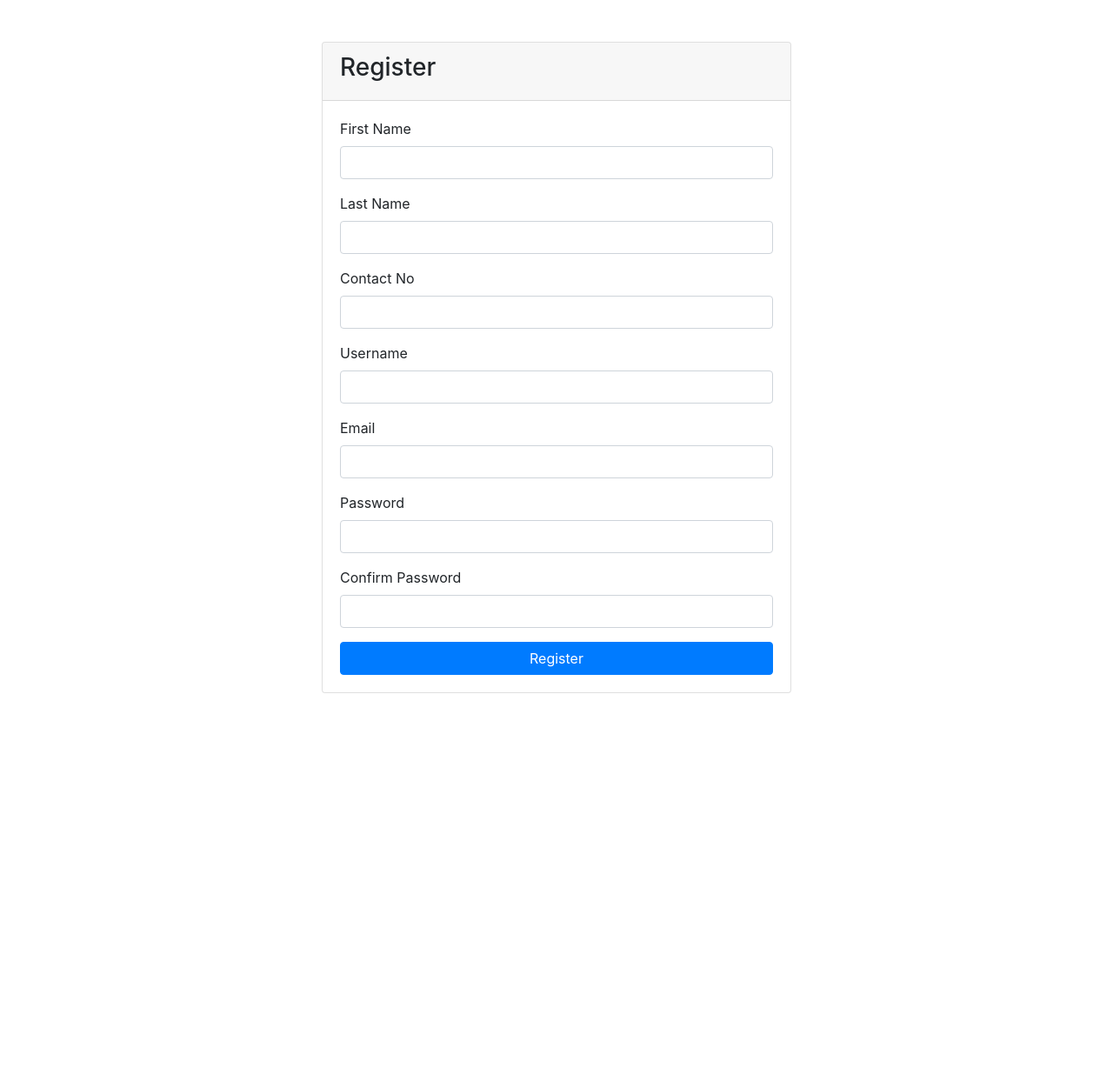
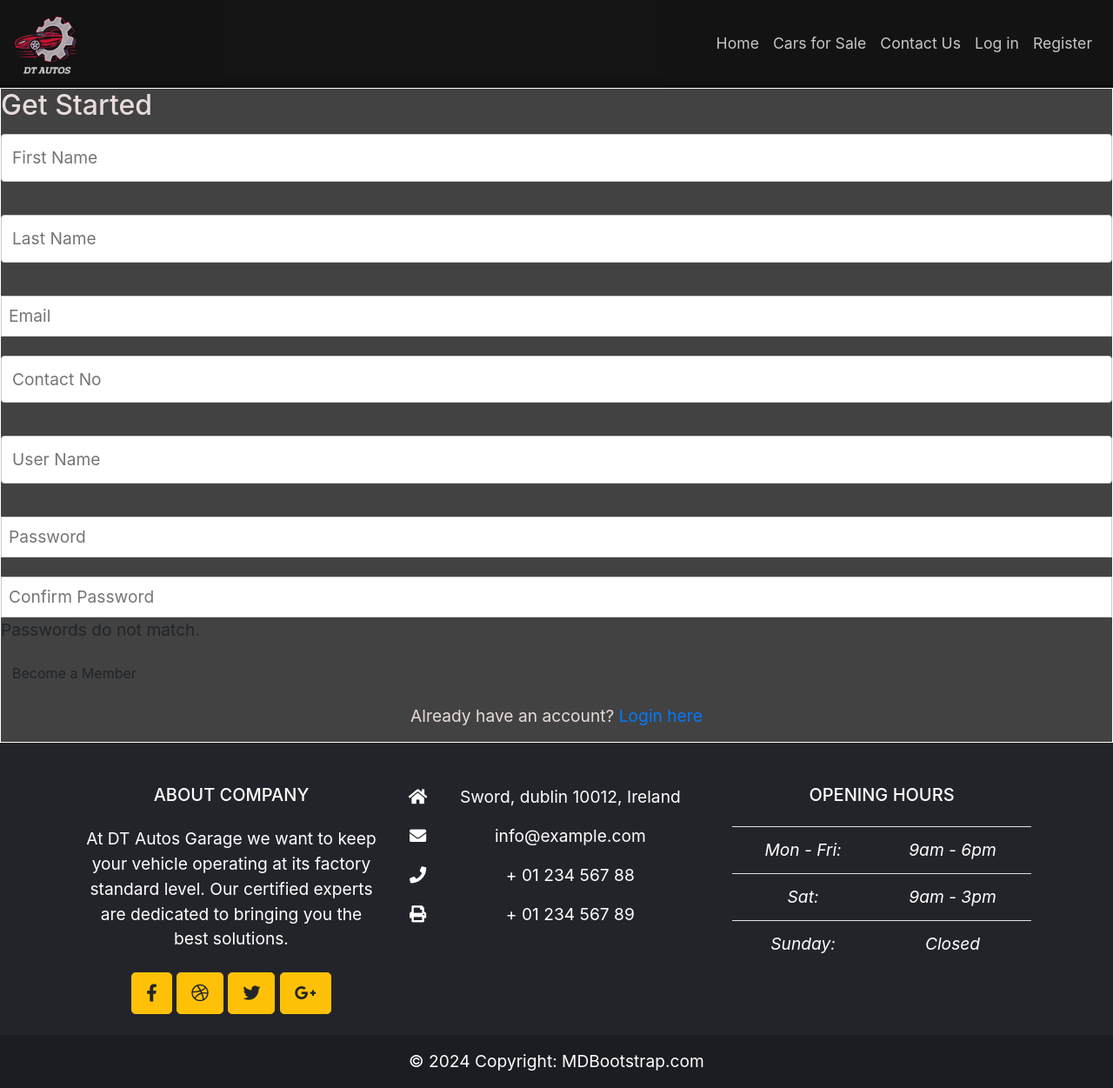
Before and after one commit to Shazi-dani/Garage-Management-System, a Django app: page /userapi/register/ in a window 1280 px wide. Shown: the whole page at 87% size. Before the commit the page ends 797 px from the top, so only its background shows below. Run offline with Django 5.2, Linux system fonts and the light colour scheme; some libraries are stand-ins or nearby versions.

Commit message:
Redesign register page according to new theme

```diff
--- a/dashboard/templates/base.html
+++ b/dashboard/templates/base.html
@@ -74,11 +74,6 @@
           <p>
             At DT  Autos Garage we want to keep your vehicle operating at its factory standard level. Our certified experts are dedicated to bringing you the best solutions.
           </p>
-
-          <p>
-            No problem is too big or too small for us to handle, our specialists are here to help you.
-          </p>
-
           <div class="mt-4">
             <!-- Facebook -->
             <a type="button" class="btn btn-floating btn-warning btn-lg"><i class="fab fa-facebook-f"></i></a>
--- /dev/null
+++ b/users/static/users/js/register.js
@@ -0,0 +1,29 @@
+$(document).ready(function() {
+    $('#registerForm').on('submit', function(event) {
+        event.preventDefault();
+        const data = $(this).serialize(); // This includes the CSRF token
+
+        const password = document.getElementById('password').value;
+        const confirmPassword = document.getElementById('confirmPassword').value;
+
+        // Validate that passwords match
+        if (password !== confirmPassword) {
+            document.getElementById('passwordError').style.display = 'block';
+            return;
+        } else {
+            document.getElementById('passwordError').style.display = 'none';
+            $.ajax({
+                url: '',
+                method: 'POST',
+                data: data,
+                success: function(response) {
+                        alert('Registration successful!');
+                        window.location.href = '/dashboard/';
+                    },
+                    error: function() {
+                        alert('Registration failed. Please try again.');
+                }
+            });
+        }
+    });
+});
--- a/users/templates/register.html
+++ b/users/templates/register.html
@@ -1,79 +1,38 @@
-<!DOCTYPE html>
-<html lang="en">
-<head>
-    <meta charset="UTF-8">
-    <meta name="viewport" content="width=device-width, initial-scale=1.0">
-    <title>Register</title>
-    <link rel="stylesheet" href="https://stackpath.bootstrapcdn.com/bootstrap/4.5.2/css/bootstrap.min.css">
-    <script src="https://code.jquery.com/jquery-3.5.1.min.js"></script>
-</head>
-<body>
-<div class="container mt-5">
-    <div class="row justify-content-center">
-        <div class="col-md-6">
-            <div class="card">
-                <div class="card-header">
-                    <h3>Register</h3>
-                </div>
-                <div class="card-body">
-                    <form id="register-form" method="POST">
+{% extends "base.html" %}
+
+{% load static %}
+{% block content %}
+<div>
+<div class="register-container" style="border: 1px,solid,#fff; box-shadow: 0 0 10px 5px rgba(0, 0, 0, 0.3);">
+    <h2 style="color: rgb(232, 219, 219);" >Get Started</h2>
+    <form id="registerForm", method="POST">
         {% csrf_token %}
         <div class="form-group">
-                            <label for="first_name">First Name</label>
-                            <input type="text" id="first_name" class="form-control" name="first_name" required>
+            <input type="text" id="firstName" name="first_name" placeholder="First Name" required>
         </div>
         <div class="form-group">
-                            <label for="last_name">Last Name</label>
-                            <input type="text" id="last_name" class="form-control" name="last_name" required>
+            <input type="text" id="lastName" name="last_name" placeholder="Last Name" required>
         </div>
         <div class="form-group">
-                            <label for="conatct_no">Contact No</label>
-                            <input type="text" id="contact_no" class="form-control" name="contact_no" required>
+            <input type="email" id="email" name="email" placeholder="Email" required>
         </div>
         <div class="form-group">
-                            <label for="username">Username</label>
-                            <input type="text" id="username" class="form-control" name="username" required>
+            <input type="text" id="contactNo" name="contact_no" placeholder="Contact No" required>
         </div>
         <div class="form-group">
-                            <label for="email">Email</label>
-                            <input type="email" id="email" class="form-control" name="email" required>
+            <input type="text" id="username" name="username" placeholder="User Name" required>
         </div>
         <div class="form-group">
-                            <label for="password">Password</label>
-                            <input type="password" id="password" class="form-control" name="password" required>
+            <input type="password" id="password" name="password" placeholder="Password" required>
         </div>
         <div class="form-group">
-                            <label for="password2">Confirm Password</label>
-                            <input type="password" id="password2" class="form-control" name="password2" required>
+            <input type="password" id="confirmPassword" name="confirmPassword" placeholder="Confirm Password" required>
+            <span id="passwordError" class="error">Passwords do not match.</span>
         </div>
-                        <button type="submit" class="btn btn-primary btn-block">Register</button>
+        <button type="submit" class="btn">Become a Member</button>
     </form>
+    <p class="text-center mt-3" style="color: rgb(232, 219, 219);">Already have an account? <a href="/userapi/login" class="nav-li">Login here</a></p>
 </div>
 </div>
-        </div>
-    </div>
-</div>
-<script>
-$(document).ready(function() {
-    $('#register-form').on('submit', function(event) {
-        event.preventDefault();
-        const data = $(this).serialize(); // This includes the CSRF token
-
-        $.ajax({
-            url: '',
-            method: 'POST',
-            data: data,
-            success: function(response) {
-                localStorage.setItem('token', response.token); // Store JWT token in localStorage
-                alert('Registration successful!');
-                window.location.href = '/dashboard/';
-            },
-            error: function() {
-                alert('Registration failed. Please try again.');
-            }
-        });
-    });
-});
-</script>
-</body>
-</html>
+<script src="{% static 'users/js/register.js' %}"></script>
+{% endblock %}
```
Also changed, not shown: dashboard/templates/home.html (+1 -6 lines), users/static/users/css/style.css (added, +108 -0 lines), users/templates/base.html (added, +51 -0 lines), users/static/users/images/DT_logo.png (added). Lines whose indentation alone changed are shown as unchanged.
